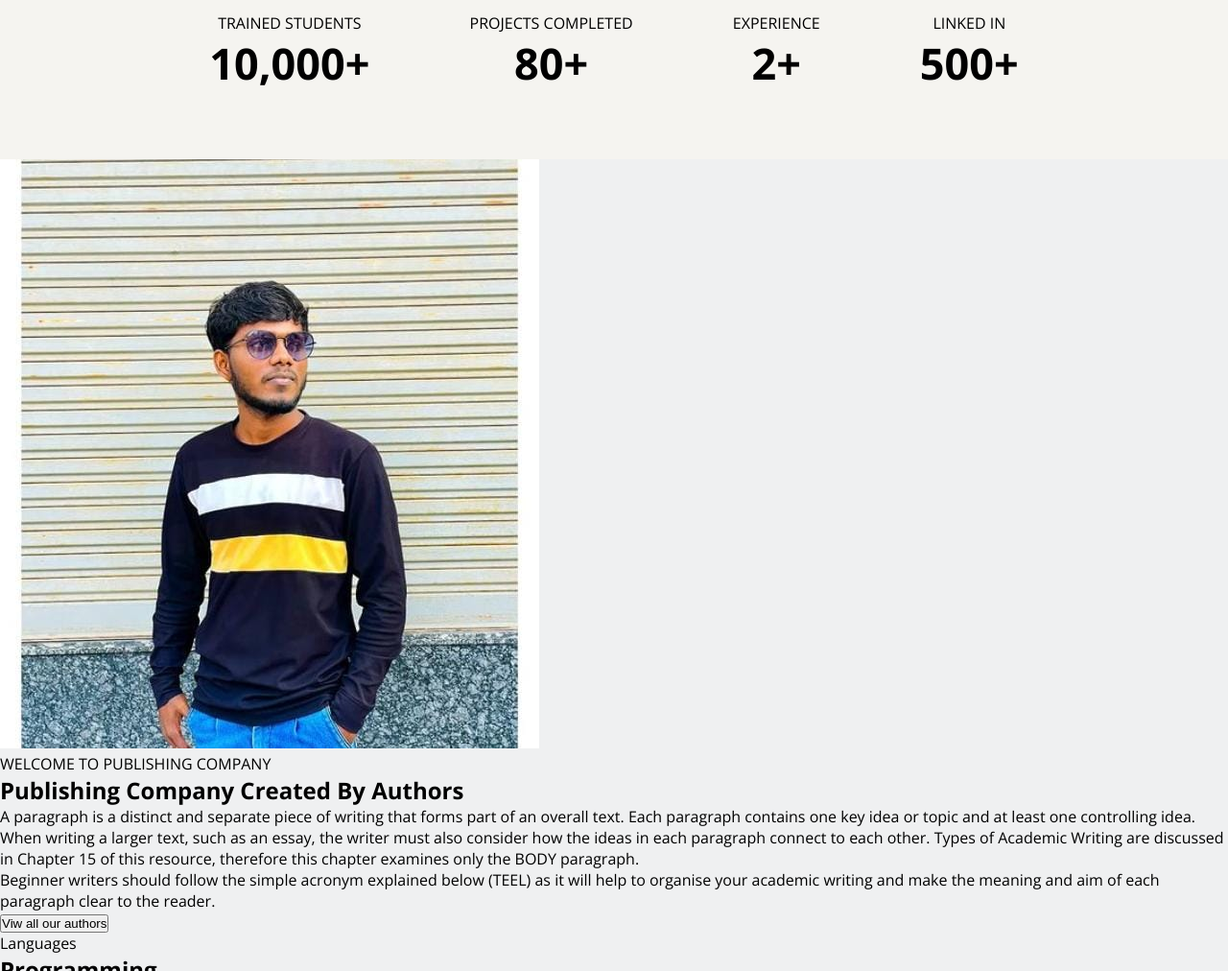
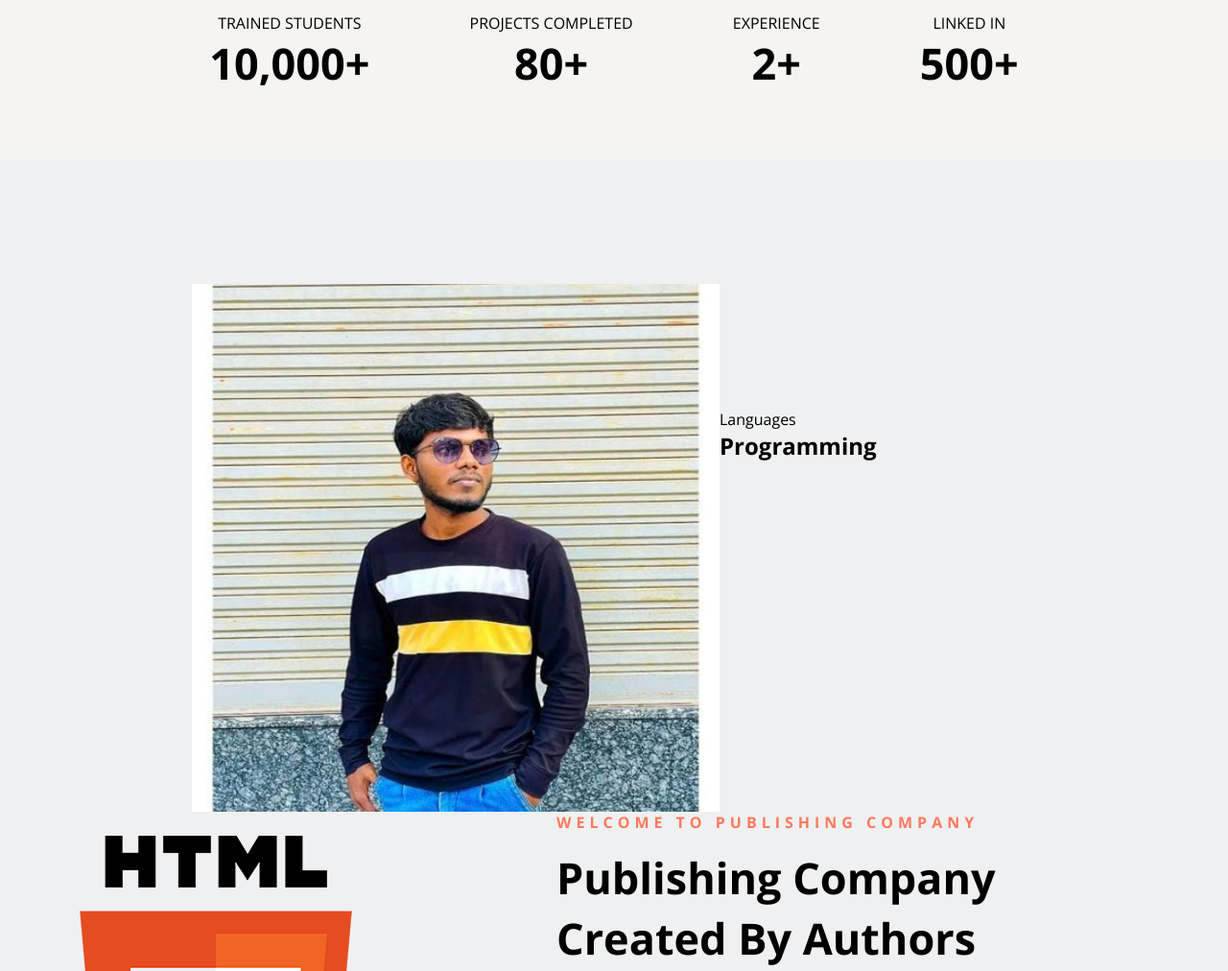
Before and after one commit to muthukumar915/Landing-page, a plain HTML site: page index.html in a window 1280 px wide. Shown: the part 1230-2242 px from the top of the page at 96% size. Drawn offline with nearby package versions, Linux system fonts and the light colour scheme.

Commit message:
file added

```diff
--- a/style.css
+++ b/style.css
@@ -136,6 +136,7 @@ font-size: 16px;
     margin-left: 30px;
     cursor: pointer;
 }
+/* section 2 style */
 .section-2{
     padding: 20px;
     background-color:#f5f4f0 ;
@@ -152,3 +153,43 @@ font-size: 16px;
     text-transform: uppercase;
     margin-top: 10px;
 }
+/* section 3 style */
+.section-3{
+    padding: 30px;
+    margin: 100px 170px;
+}
+.section-3 img{
+    width: 550px;
+    height:550px;
+    float: left;
+}
+.section-3-content{
+    float: right;
+    width: 500px;
+}
+.section-3-content span{
+    color: #ff785d;
+    letter-spacing: 5px;
+    font-weight: bold;
+}
+.section-3-content h2{
+    font-size: 45px;
+    margin: 15px 0px;
+    line-height: 1.4;
+}
+.section-3-content p{
+    line-height: 2;
+    margin-bottom: 15px;
+}
+.section-3-content button{
+    padding: 10px;
+    border-radius: 10px;
+    font-family: inherit;
+    font-weight: bold;
+    border: none;
+    background-color: #95ADBE;
+    color: white;
+    cursor: pointer;
+    font-size: 16px;
+}
+/* section 4 style */
```
